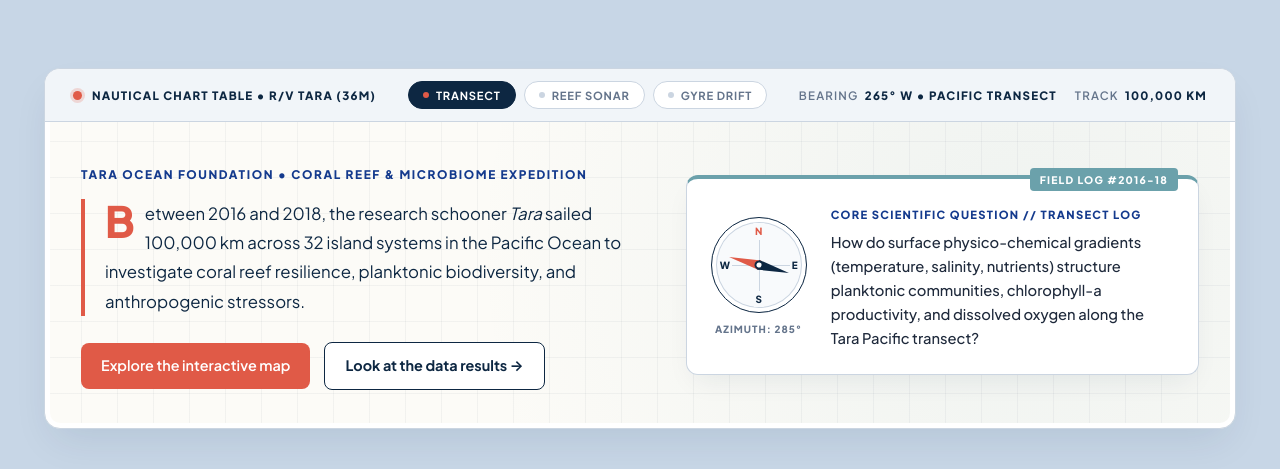
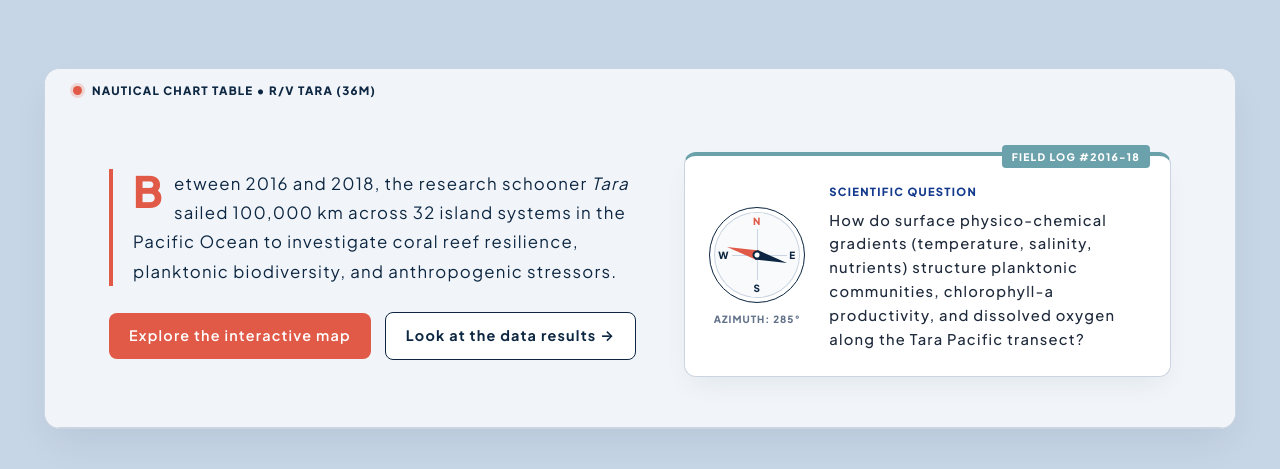
Before and after one commit to ThelmaGayCortijo/Tara-Pacific, a Flask app: page / in a window 1280 px wide. Shown: the part 2723-3192 px from the top of the page. Run offline with Flask 3, Linux system fonts and the light colour scheme.

Commit message:
amélioration console de bord

```diff
--- a/static/style.css
+++ b/static/style.css
@@ -1619,66 +1619,6 @@ p {
     color: var(--navy-900);
 }
 
-/* Boutons d'onglets cartographiques */
-.atlas-tabs-group {
-    display: flex;
-    gap: 8px;
-    flex-wrap: wrap;
-}
-
-.atlas-tab-btn {
-    display: inline-flex;
-    align-items: center;
-    gap: 7px;
-    background: #ffffff;
-    color: var(--text-muted);
-    border: 1px solid #cbd5e1;
-    border-radius: 999px;
-    padding: 6px 14px;
-    font-family: var(--font-main);
-    font-size: 0.7rem;
-    font-weight: 700;
-    letter-spacing: 0.8px;
-    cursor: pointer;
-    transition: all 0.2s ease;
-}
-
-.atlas-tab-btn:hover {
-    border-color: var(--navy-900);
-    color: var(--navy-900);
-}
-
-.atlas-tab-btn.active {
-    background: var(--navy-900);
-    color: #ffffff;
-    border-color: var(--navy-900);
-}
-
-.atlas-tab-btn .tab-dot {
-    width: 6px;
-    height: 6px;
-    border-radius: 50%;
-    background: #cbd5e1;
-}
-
-.atlas-tab-btn.active .tab-dot {
-    background: var(--coral-500);
-}
-
-.atlas-telemetry-readout {
-    display: flex;
-    gap: 18px;
-    flex-wrap: wrap;
-    color: var(--text-muted);
-    font-weight: 600;
-}
-
-.atlas-telemetry-readout strong {
-    color: var(--navy-900);
-    font-weight: 800;
-    margin-left: 3px;
-}
-
 /* Grille principale à 2 colonnes */
 .atlas-main-grid {
     padding: 38px 36px;
@@ -1693,16 +1633,6 @@ p {
         grid-template-columns: 1fr;
         padding: 28px 22px;
     }
-}
-
-.atlas-eyebrow {
-    display: inline-block;
-    font-size: 0.74rem;
-    font-weight: 800;
-    letter-spacing: 1.6px;
-    text-transform: uppercase;
-    color: var(--teal-600);
-    margin-bottom: 14px;
 }
 
 /* Filet vertical corail + Grande lettrine éditoriale */
--- a/templates/index.html
+++ b/templates/index.html
@@ -117,31 +117,11 @@
                         <span class="atlas-code">NAUTICAL CHART TABLE • R/V TARA (36M)</span>
                     </div>
 
-                    <!-- Onglets d'instruments style étiquettes de carnet de bord -->
-                    <div class="atlas-tabs-group">
-                        <button type="button" class="atlas-tab-btn active" onclick="activateHelmMode(this, -75, '265° W • PACIFIC TRANSECT', 'CORE SCIENTIFIC QUESTION // TRANSECT LOG')">
-                            <span class="tab-dot"></span>TRANSECT
-                        </button>
-                        <button type="button" class="atlas-tab-btn" onclick="activateHelmMode(this, -35, '315° NW • KIMBE REEF SONAR', 'BATHYMETRIC SONAR // REEF SURVEY')">
-                            <span class="tab-dot"></span>REEF SONAR
-                        </button>
-                        <button type="button" class="atlas-tab-btn" onclick="activateHelmMode(this, 110, '190° S • SUBTROPICAL GYRE', 'GYRE DRIFT TELEMETRY // PLASTISPHERE')">
-                            <span class="tab-dot"></span>GYRE DRIFT
-                        </button>
-                    </div>
-
-                    <div class="atlas-telemetry-readout">
-                        <span>BEARING <strong id="helm-hdg-text">265° W • PACIFIC TRANSECT</strong></span>
-                        <span>TRACK <strong>100,000 KM</strong></span>
-                    </div>
-                </div>
-
                 <!-- Corps de la table à cartes (2 colonnes éditoriales) -->
                 <div class="atlas-main-grid">
 
                     <!-- Colonne gauche : Briefing de mission avec filet corail & Grande lettrine -->
                     <div class="atlas-briefing-left">
-                        <span class="atlas-eyebrow">TARA OCEAN FOUNDATION • CORAL REEF &amp; MICROBIOME EXPEDITION</span>
                         <div class="briefing-editorial-quote">
                             <p class="atlas-lead">
                                 <span class="dropcap-letter">B</span>etween 2016 and 2018, the research schooner <em>Tara</em> sailed 100,000 km across 32 island systems in the Pacific Ocean to investigate coral reef resilience, planktonic biodiversity, and anthropogenic stressors.
@@ -181,7 +161,7 @@
 
                                 <!-- Fiche de la question scientifique -->
                                 <div class="dossier-question-content">
-                                    <span class="dossier-label" id="helm-Dynamic-label">CORE SCIENTIFIC QUESTION // TRANSECT LOG</span>
+                                    <span class="dossier-label" id="helm-Dynamic-label">SCIENTIFIC QUESTION</span>
                                     <p class="dossier-text">
                                         How do surface physico-chemical gradients (temperature, salinity, nutrients) structure planktonic communities, chlorophyll-a productivity, and dissolved oxygen along the Tara Pacific transect?
                                     </p>
```
